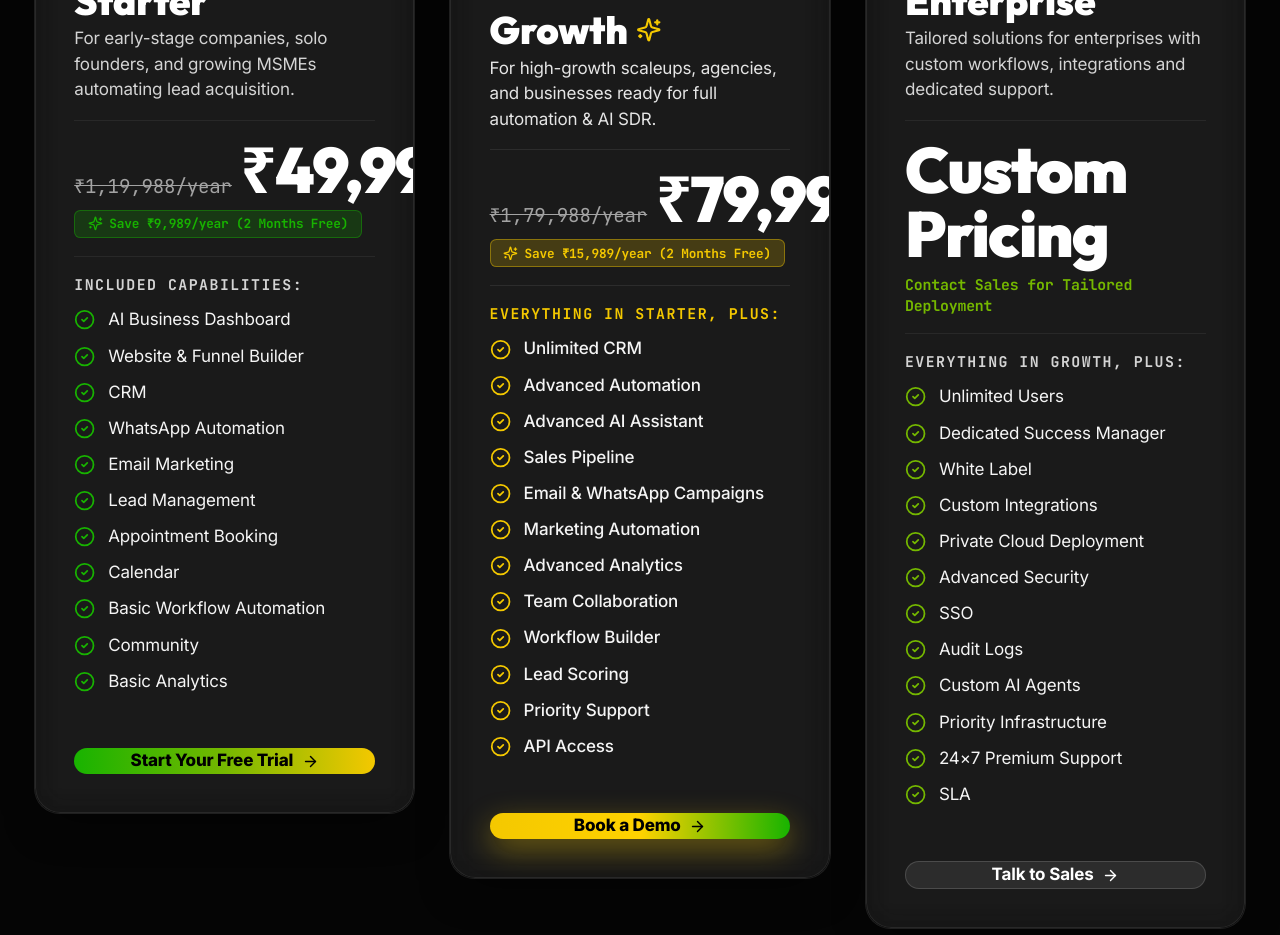
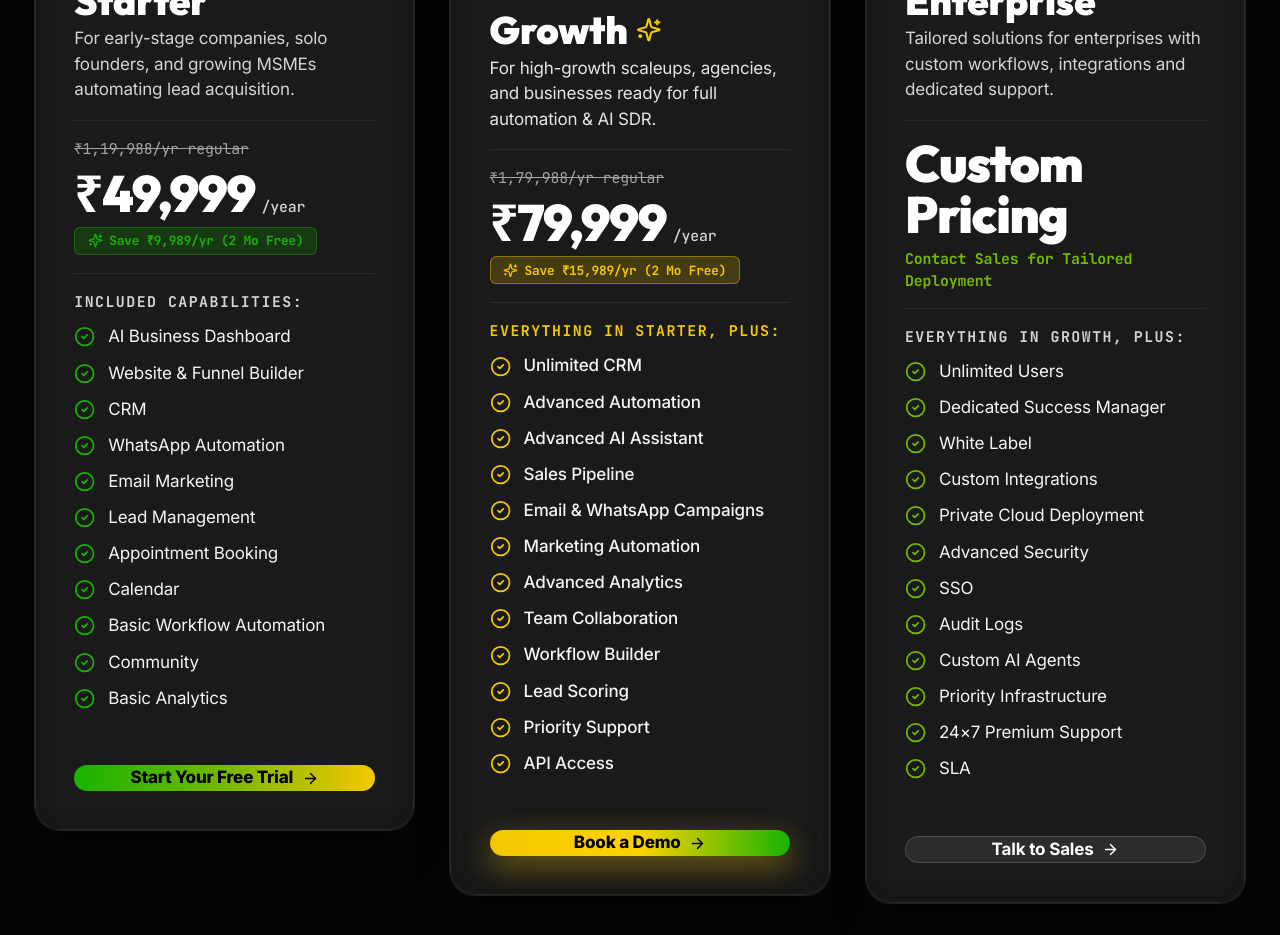
Before and after one commit to DevKabi/automataiz_com, a Next.js app: page /pricing in a window 1280 px wide. Shown: the part 900-1835 px from the top of the page. Built offline with nearby package versions, Linux system fonts and the light colour scheme.

Commit message:
fix: format pricing block inside card boundaries and prevent text overflow

```diff
--- a/components/pricing-section.tsx
+++ b/components/pricing-section.tsx
@@ -268,16 +268,16 @@ export default function PricingSection({
 
                   {/* Price Block */}
                   <div className="pt-4 border-t border-white/[0.06] space-y-2">
-                    <div className="flex items-baseline gap-2">
-                      {/* Strikethrough Original Price */}
-                      {!isUSD ? (
-                        <span className="text-base sm:text-lg font-mono text-neutral-400 line-through">
-                          {isYearly ? "₹1,19,988/year" : "₹9,999/month"}
-                        </span>
-                      ) : null}
+                    {/* Strikethrough Original Price on separate line */}
+                    {!isUSD && (
+                      <div className="text-xs sm:text-sm font-mono text-neutral-400">
+                        <span className="line-through">{isYearly ? "₹1,19,988/yr regular" : "₹9,999/mo regular"}</span>
+                      </div>
+                    )}
 
-                      {/* Offer Price */}
-                      <span className="text-5xl sm:text-6xl font-display font-black text-white tracking-tight">
+                    {/* Main Offer Price & Frequency */}
+                    <div className="flex flex-wrap items-baseline gap-1.5">
+                      <span className="text-4xl sm:text-5xl font-display font-black text-white tracking-tight leading-none">
                         {!isUSD
                           ? isYearly
                             ? "₹49,999"
@@ -287,22 +287,22 @@ export default function PricingSection({
                           : "$65"}
                       </span>
 
-                      <span className="text-sm text-neutral-300 font-mono">
+                      <span className="text-xs sm:text-sm text-neutral-300 font-mono font-medium">
                         {isYearly ? "/year" : "/month"}
                       </span>
                     </div>
 
                     {/* Savings Badge */}
                     {isYearly && !isUSD && (
-                      <div className="inline-flex items-center gap-1.5 px-3 py-1 rounded-md bg-brand-green/20 border border-brand-green/40 text-brand-green font-mono text-xs font-bold">
-                        <Sparkles className="w-3.5 h-3.5" />
-                        <span>Save ₹9,989/year (2 Months Free)</span>
+                      <div className="inline-flex items-center gap-1.5 px-3 py-1 rounded-md bg-brand-green/20 border border-brand-green/40 text-brand-green font-mono text-xs font-bold mt-1">
+                        <Sparkles className="w-3.5 h-3.5 shrink-0" />
+                        <span>Save ₹9,989/yr (2 Mo Free)</span>
                       </div>
                     )}
                     {isYearly && isUSD && (
-                      <div className="inline-flex items-center gap-1.5 px-3 py-1 rounded-md bg-brand-green/20 border border-brand-green/40 text-brand-green font-mono text-xs font-bold">
-                        <Sparkles className="w-3.5 h-3.5" />
-                        <span>Save $131/year (17% OFF)</span>
+                      <div className="inline-flex items-center gap-1.5 px-3 py-1 rounded-md bg-brand-green/20 border border-brand-green/40 text-brand-green font-mono text-xs font-bold mt-1">
+                        <Sparkles className="w-3.5 h-3.5 shrink-0" />
+                        <span>Save $131/yr (17% OFF)</span>
                       </div>
                     )}
                   </div>
@@ -383,16 +383,16 @@ export default function PricingSection({
 
                   {/* Price Block */}
                   <div className="pt-4 border-t border-white/[0.08] space-y-2">
-                    <div className="flex items-baseline gap-2">
-                      {/* Strikethrough Original Price */}
-                      {!isUSD ? (
-                        <span className="text-base sm:text-lg font-mono text-neutral-400 line-through">
-                          {isYearly ? "₹1,79,988/year" : "₹14,999/month"}
-                        </span>
-                      ) : null}
+                    {/* Strikethrough Original Price on separate line */}
+                    {!isUSD && (
+                      <div className="text-xs sm:text-sm font-mono text-neutral-400">
+                        <span className="line-through">{isYearly ? "₹1,79,988/yr regular" : "₹14,999/mo regular"}</span>
+                      </div>
+                    )}
 
-                      {/* Offer Price */}
-                      <span className="text-5xl sm:text-6xl font-display font-black text-white tracking-tight">
+                    {/* Main Offer Price & Frequency */}
+                    <div className="flex flex-wrap items-baseline gap-1.5">
+                      <span className="text-4xl sm:text-5xl font-display font-black text-white tracking-tight leading-none">
                         {!isUSD
                           ? isYearly
                             ? "₹79,999"
@@ -402,22 +402,22 @@ export default function PricingSection({
                           : "$99"}
                       </span>
 
-                      <span className="text-sm text-neutral-300 font-mono">
+                      <span className="text-xs sm:text-sm text-neutral-300 font-mono font-medium">
                         {isYearly ? "/year" : "/month"}
                       </span>
                     </div>
 
                     {/* Savings Badge */}
                     {isYearly && !isUSD && (
-                      <div className="inline-flex items-center gap-1.5 px-3 py-1 rounded-md bg-brand-gold/20 border border-brand-gold/40 text-brand-gold font-mono text-xs font-bold">
-                        <Sparkles className="w-3.5 h-3.5" />
-                        <span>Save ₹15,989/year (2 Months Free)</span>
+                      <div className="inline-flex items-center gap-1.5 px-3 py-1 rounded-md bg-brand-gold/20 border border-brand-gold/40 text-brand-gold font-mono text-xs font-bold mt-1">
+                        <Sparkles className="w-3.5 h-3.5 shrink-0" />
+                        <span>Save ₹15,989/yr (2 Mo Free)</span>
                       </div>
                     )}
                     {isYearly && isUSD && (
-                      <div className="inline-flex items-center gap-1.5 px-3 py-1 rounded-md bg-brand-gold/20 border border-brand-gold/40 text-brand-gold font-mono text-xs font-bold">
-                        <Sparkles className="w-3.5 h-3.5" />
-                        <span>Save $199/year (17% OFF)</span>
+                      <div className="inline-flex items-center gap-1.5 px-3 py-1 rounded-md bg-brand-gold/20 border border-brand-gold/40 text-brand-gold font-mono text-xs font-bold mt-1">
+                        <Sparkles className="w-3.5 h-3.5 shrink-0" />
+                        <span>Save $199/yr (17% OFF)</span>
                       </div>
                     )}
                   </div>
@@ -489,12 +489,12 @@ export default function PricingSection({
 
                   {/* Price Block */}
                   <div className="pt-4 border-t border-white/[0.06] space-y-2">
-                    <div className="flex items-baseline gap-2">
-                      <span className="text-5xl sm:text-6xl font-display font-black text-white tracking-tight">
+                    <div className="flex flex-wrap items-baseline gap-1.5">
+                      <span className="text-3xl sm:text-4xl lg:text-5xl font-display font-black text-white tracking-tight leading-none">
                         Custom Pricing
                       </span>
                     </div>
-                    <div className="text-sm font-mono text-brand-lime font-bold">
+                    <div className="text-xs sm:text-sm font-mono text-brand-lime font-bold">
                       Contact Sales for Tailored Deployment
                     </div>
                   </div>
```
